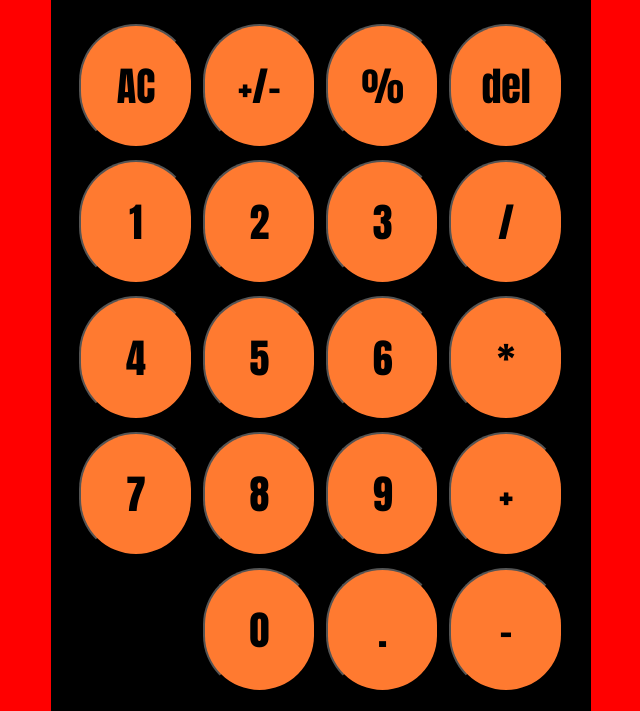
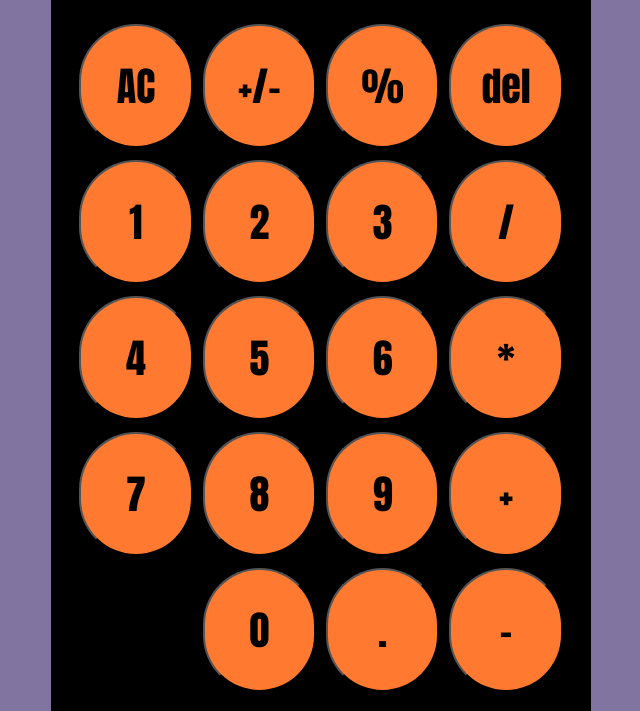
Before and after one commit to AlmarzooqiH/Calculator, a plain HTML site: page index.html in a window 1280 px wide. Shown: the part 467-1178 px from the top of the page, without its empty margins (319-959 px from the left). Drawn offline with Linux system fonts and the light colour scheme.

Commit message:
Reverted

```diff
--- a/styles/index.css
+++ b/styles/index.css
@@ -4,7 +4,7 @@
     font-style: normal;
 }
 body{
-    background-color: red;
+    background-color: #8174A0;
 }
 
 @media (min-width: 1000px){
```
